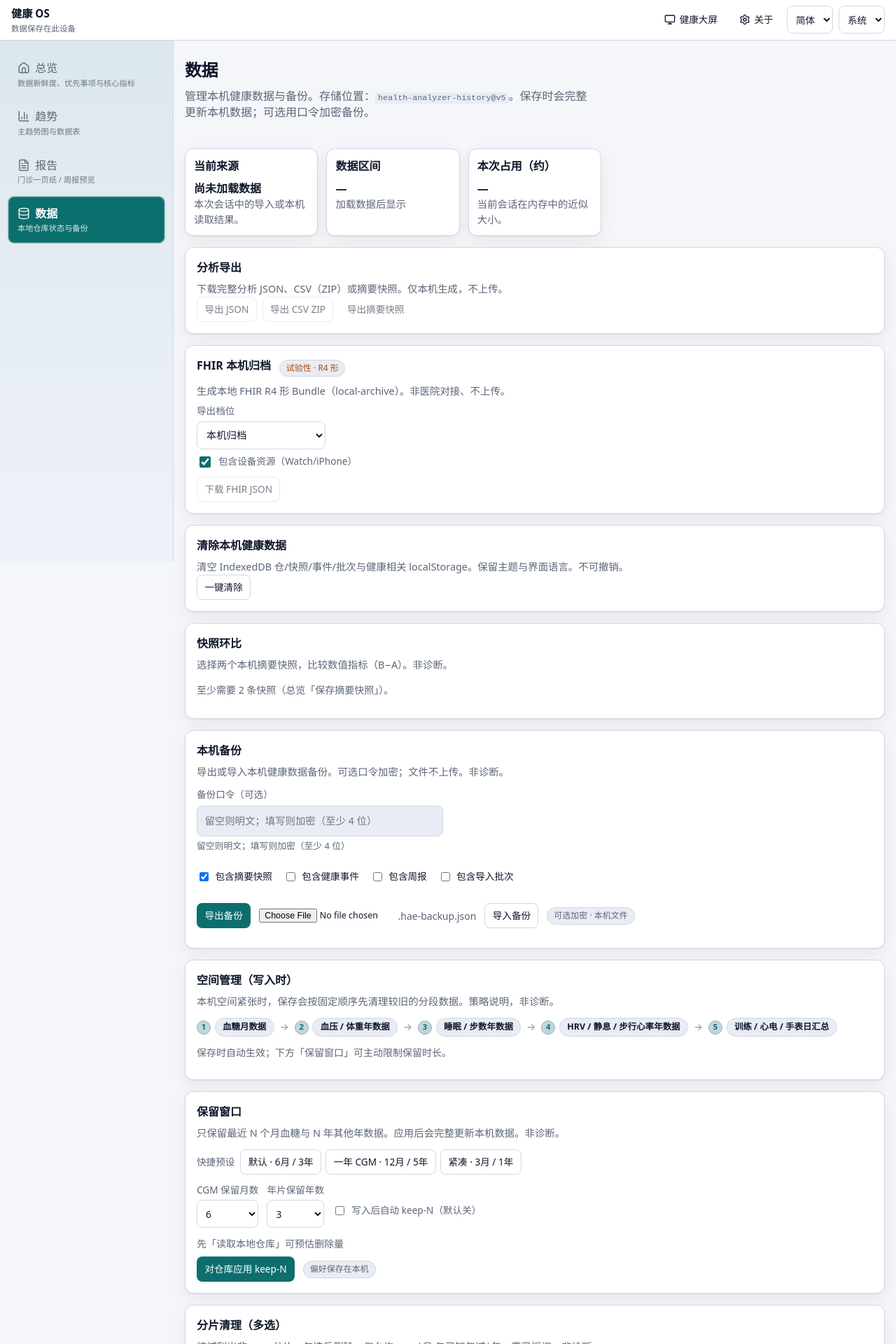
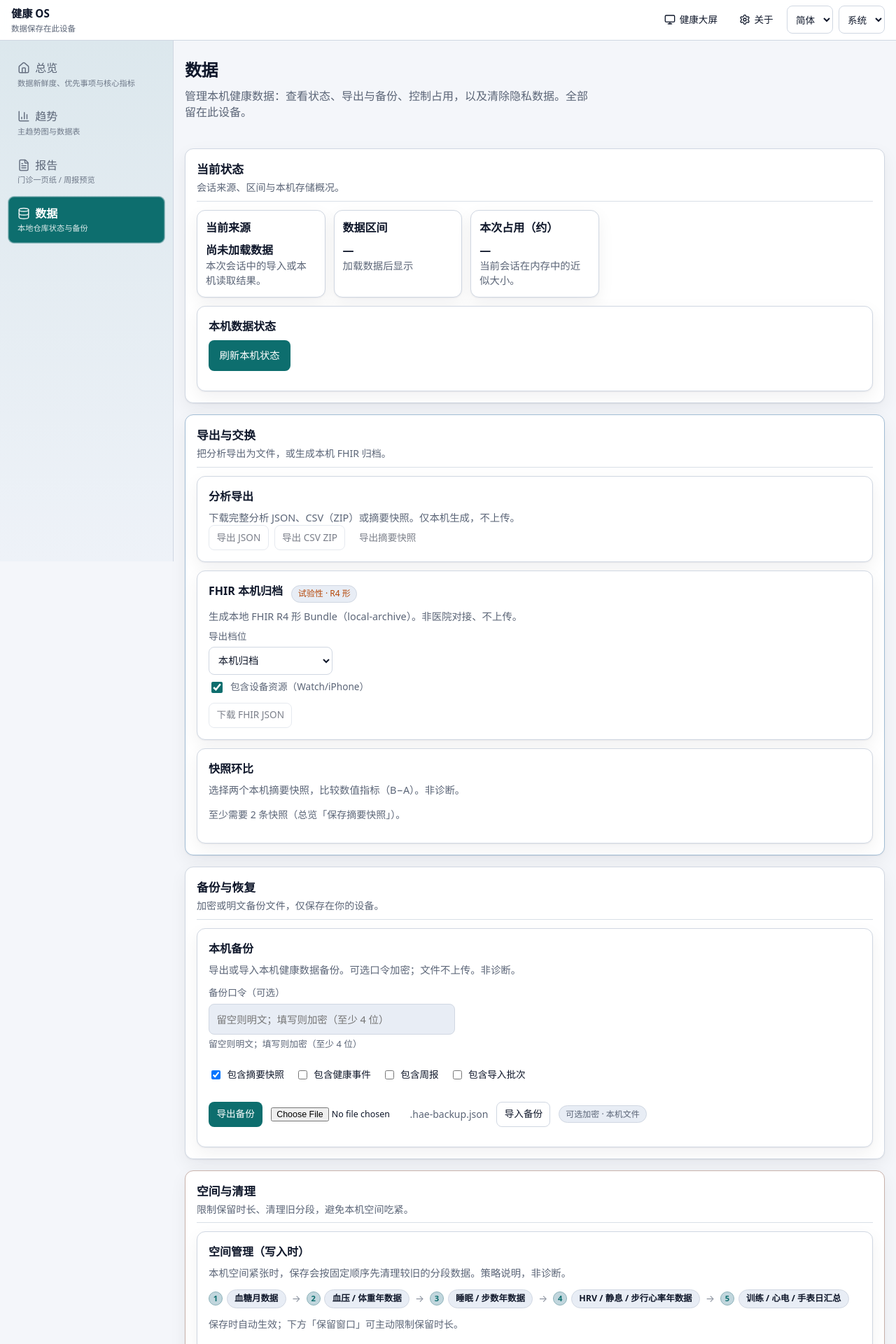
Before and after one commit to JohnWangggg/health-analyzer, a React (Vite) app in the folder web-ui/react-app/: page /data in a window 1280 px wide. Shown: the top 1920 px of the page at 70% size. Built offline with nearby package versions, Linux system fonts and the light colour scheme.

Commit message:
feat(v2.5.12): data page narrative sections and domain colors
Group Data tools into status / export / backup / space / privacy
sections with user-facing leads. Add low-saturation physiology color
tokens for recovery, sleep, metabolic, activity, load, and heart.

```diff
--- /dev/null
+++ b/web-ui/react-app/src/features/data/DataSection.tsx
@@ -0,0 +1,31 @@
+import type { ReactNode } from 'react';
+
+/**
+ * Narrative section on the Data page — groups related tools under one story.
+ */
+export function DataSection({
+  title,
+  lead,
+  children,
+  testId,
+  tone = 'default',
+}: {
+  title: string;
+  lead?: string;
+  children: ReactNode;
+  testId?: string;
+  tone?: 'default' | 'privacy' | 'export' | 'space';
+}) {
+  return (
+    <section
+      className={`data-section data-section-${tone}`}
+      data-testid={testId}
+    >
+      <header className="data-section-head">
+        <h2 className="data-section-title">{title}</h2>
+        {lead ? <p className="data-section-lead muted">{lead}</p> : null}
+      </header>
+      <div className="data-section-body">{children}</div>
+    </section>
+  );
+}
--- a/web-ui/react-app/src/i18n/messages.ts
+++ b/web-ui/react-app/src/i18n/messages.ts
@@ -201,8 +201,24 @@ export type MessageKey =
   | 'reports.includeEvents'
   | 'reports.useUserContext'
   | 'data.title'
+  | 'data.lead'
   | 'data.leadPrefix'
   | 'data.leadSuffix'
+  | 'data.section.status'
+  | 'data.section.statusLead'
+  | 'data.section.export'
+  | 'data.section.exportLead'
+  | 'data.section.backup'
+  | 'data.section.backupLead'
+  | 'data.section.space'
+  | 'data.section.spaceLead'
+  | 'data.section.privacy'
+  | 'data.section.privacyLead'
+  | 'data.layout.sharded'
+  | 'data.layout.legacy'
+  | 'data.layout.unknown'
+  | 'data.meta.title'
+  | 'data.storageDetail'
   | 'data.source'
   | 'data.sourceEmpty'
   | 'data.sourceDesc'
@@ -537,9 +553,26 @@ const zh: Record<MessageKey, string> = {
   'reports.includeEvents': '报告含本机事件（时间共现）',
   'reports.useUserContext': '注入个人背景',
   'data.title': '数据',
+  'data.lead':
+    '管理本机健康数据：查看状态、导出与备份、控制占用，以及清除隐私数据。全部留在此设备。',
   'data.leadPrefix': '管理本机健康数据与备份。存储位置：',
   'data.leadSuffix':
     '。保存时会完整更新本机数据；可选用口令加密备份。',
+  'data.section.status': '当前状态',
+  'data.section.statusLead': '会话来源、区间与本机存储概况。',
+  'data.section.export': '导出与交换',
+  'data.section.exportLead': '把分析导出为文件，或生成本机 FHIR 归档。',
+  'data.section.backup': '备份与恢复',
+  'data.section.backupLead': '加密或明文备份文件，仅保存在你的设备。',
+  'data.section.space': '空间与清理',
+  'data.section.spaceLead': '限制保留时长、清理旧分段，避免本机空间吃紧。',
+  'data.section.privacy': '隐私清除',
+  'data.section.privacyLead': '一键移除本机健康数据；不可撤销。',
+  'data.layout.sharded': '分段存储',
+  'data.layout.legacy': '旧布局',
+  'data.layout.unknown': '未知',
+  'data.meta.title': '本机仓概况',
+  'data.storageDetail': '存储 {name} · 版本 {version}',
   'data.source': '当前来源',
   'data.sourceEmpty': '尚未加载数据',
   'data.sourceDesc': '本次会话中的导入或本机读取结果。',
@@ -886,9 +919,26 @@ const en: Record<MessageKey, string> = {
   'reports.includeEvents': 'Include local events (co-occurrence)',
   'reports.useUserContext': 'Include personal context',
   'data.title': 'Data',
+  'data.lead':
+    'Manage on-device health data: status, export & backup, space controls, and privacy wipe. Everything stays on this device.',
   'data.leadPrefix': 'Manage on-device health data and backups. Storage: ',
   'data.leadSuffix':
     '. Saving fully updates local data; optional passphrase encryption for backups.',
+  'data.section.status': 'Current status',
+  'data.section.statusLead': 'Session source, range, and local storage overview.',
+  'data.section.export': 'Export & exchange',
+  'data.section.exportLead': 'Export analysis files or a local FHIR archive.',
+  'data.section.backup': 'Backup & restore',
+  'data.section.backupLead': 'Encrypted or plain backup files — on your device only.',
+  'data.section.space': 'Space & cleanup',
+  'data.section.spaceLead': 'Limit retention and remove old segments when space is tight.',
+  'data.section.privacy': 'Privacy wipe',
+  'data.section.privacyLead': 'Remove local health data in one step. Irreversible.',
+  'data.layout.sharded': 'Segmented storage',
+  'data.layout.legacy': 'Legacy layout',
+  'data.layout.unknown': 'Unknown',
+  'data.meta.title': 'Local store overview',
+  'data.storageDetail': 'Store {name} · v{version}',
   'data.source': 'Current source',
   'data.sourceEmpty': 'No data loaded yet',
   'data.sourceDesc': 'Import or local read for this session.',
--- a/web-ui/react-app/src/pages/DataPage.tsx
+++ b/web-ui/react-app/src/pages/DataPage.tsx
@@ -18,11 +18,13 @@ import { SnapshotComparePanel } from '../features/data/SnapshotComparePanel';
 import { SoftQuotaPanel } from '../features/data/SoftQuotaPanel';
 import { KeepNPanel } from '../features/data/KeepNPanel';
 import { ShardCleanupPanel } from '../features/data/ShardCleanupPanel';
+import { DataSection } from '../features/data/DataSection';
 import { useHealthStore } from '../store/useHealthStore';
 import { Button } from '../components/ui/Button';
 import { Card, CardDesc, CardTitle } from '../components/ui/Card';
 import { Badge } from '../components/ui/Badge';
 import { useLocale } from '../i18n/LocaleProvider';
+import { Stagger, StaggerItem } from '../motion/Stagger';
 
 function approxJsonBytes(value: unknown): number {
   try {
@@ -30,6 +32,15 @@ function approxJsonBytes(value: unknown): number {
   } catch {
     return 0;
   }
+}
+
+function layoutLabel(
+  layout: string | null | undefined,
+  t: (k: 'data.layout.sharded' | 'data.layout.legacy' | 'data.layout.unknown') => string,
+): string {
+  if (layout === 'sharded-v1') return t('data.layout.sharded');
+  if (layout) return t('data.layout.legacy');
+  return t('data.layout.unknown');
 }
 
 export function DataPage() {
@@ -68,29 +79,39 @@ export function DataPage() {
   const memoryBytes = analysis ? approxJsonBytes(analysis) : 0;
 
   return (
-    <div className="stack" data-testid="page-data">
+    <Stagger className="stack data-workspace" testId="page-data">
+      <StaggerItem>
         <div>
           <h1 className="page-title">{t('data.title')}</h1>
-        <p className="page-lead">
-          {t('data.leadPrefix')}
-          <code>
-            {IDB_CONTRACT.name}@v{IDB_CONTRACT.version}
-          </code>
-          {t('data.leadSuffix')}
-        </p>
+          <p className="page-lead">{t('data.lead')}</p>
         </div>
+      </StaggerItem>
 
+      <StaggerItem>
+        <DataSection
+          title={t('data.section.status')}
+          lead={t('data.section.statusLead')}
+          testId="data-section-status"
+        >
           <div className="kpi-matrix">
             <Card data-testid="data-source-card">
               <CardTitle>{t('data.source')}</CardTitle>
-          <p className="kpi" style={{ fontSize: '1rem' }} data-testid="data-source">
+              <p
+                className="kpi"
+                style={{ fontSize: '1rem' }}
+                data-testid="data-source"
+              >
                 {sourceLabel || t('data.sourceEmpty')}
               </p>
               <CardDesc>{t('data.sourceDesc')}</CardDesc>
             </Card>
             <Card data-testid="data-span-card">
               <CardTitle>{t('data.span')}</CardTitle>
-          <p className="kpi" style={{ fontSize: '1rem' }} data-testid="data-span">
+              <p
+                className="kpi"
+                style={{ fontSize: '1rem' }}
+                data-testid="data-span"
+              >
                 {summary
                   ? `${summary.dateRange.start || '—'} → ${summary.dateRange.end || '—'}`
                   : '—'}
@@ -106,32 +127,16 @@ export function DataPage() {
             </Card>
             <Card data-testid="data-storage-card">
               <CardTitle>{t('data.bytes')}</CardTitle>
-          <p className="kpi" style={{ fontSize: '1rem' }} data-testid="data-bytes">
+              <p
+                className="kpi"
+                style={{ fontSize: '1rem' }}
+                data-testid="data-bytes"
+              >
                 {memoryBytes ? `${(memoryBytes / 1024).toFixed(1)} KB` : '—'}
               </p>
               <CardDesc>{t('data.bytesDesc')}</CardDesc>
             </Card>
           </div>
-
-      <ExportPanel />
-
-      <FhirExportPanel />
-
-      <PrivacyWipePanel />
-
-      <SnapshotComparePanel />
-
-      <BackupPanel onImported={() => void refreshLegacy()} />
-
-      <SoftQuotaPanel
-        layout={whMeta?.layout}
-        totalApproxBytes={whMeta?.totalApproxBytes}
-        lastWrittenAt={whMeta?.lastWrittenAt}
-      />
-
-      <KeepNPanel meta={whMeta} onApplied={() => void refreshLegacy()} />
-
-      <ShardCleanupPanel onChanged={() => void refreshLegacy()} />
 
           <Card>
             <CardTitle>{t('data.probe')}</CardTitle>
@@ -157,8 +162,10 @@ export function DataPage() {
                   {probe.ok ? t('data.contractOk') : t('data.contractFail')} —{' '}
                   {probe.note}
                 </p>
-            <p className="muted">
-              version={probe.version}; stores={probe.storeNames.join(', ')}
+                <p className="muted data-tech-detail">
+                  {t('data.storageDetail')
+                    .replace('{name}', IDB_CONTRACT.name)
+                    .replace('{version}', String(probe.version))}
                 </p>
               </div>
             ) : null}
@@ -167,20 +174,20 @@ export function DataPage() {
               <div style={{ marginTop: '1rem' }} data-testid="warehouse-meta-view">
                 <div className="row" style={{ marginBottom: '0.5rem' }}>
                   <h3 className="ui-card-title" style={{ margin: 0 }}>
-                warehouseMeta
+                    {t('data.meta.title')}
                   </h3>
-              {whMeta.layout ? (
                   <Badge
-                  tone={whMeta.layout === 'sharded-v1' ? 'ok' : 'watch'}
+                    tone={
+                      whMeta.layout === 'sharded-v1'
+                        ? 'ok'
+                        : whMeta.layout
+                          ? 'watch'
+                          : 'neutral'
+                    }
                     data-testid="wh-layout-badge"
                   >
-                  layout: {whMeta.layout}
+                    {layoutLabel(whMeta.layout, t)}
                   </Badge>
-              ) : (
-                <Badge tone="neutral" data-testid="wh-layout-badge">
-                  layout: —
-                </Badge>
-              )}
                 </div>
                 <table className="table">
                   <tbody>
@@ -258,6 +265,59 @@ export function DataPage() {
               </div>
             ) : null}
           </Card>
-    </div>
+        </DataSection>
+      </StaggerItem>
+
+      <StaggerItem>
+        <DataSection
+          title={t('data.section.export')}
+          lead={t('data.section.exportLead')}
+          testId="data-section-export"
+          tone="export"
+        >
+          <ExportPanel />
+          <FhirExportPanel />
+          <SnapshotComparePanel />
+        </DataSection>
+      </StaggerItem>
+
+      <StaggerItem>
+        <DataSection
+          title={t('data.section.backup')}
+          lead={t('data.section.backupLead')}
+          testId="data-section-backup"
+        >
+          <BackupPanel onImported={() => void refreshLegacy()} />
+        </DataSection>
+      </StaggerItem>
+
+      <StaggerItem>
+        <DataSection
+          title={t('data.section.space')}
+          lead={t('data.section.spaceLead')}
+          testId="data-section-space"
+          tone="space"
+        >
+          <SoftQuotaPanel
+            layout={whMeta?.layout}
+            totalApproxBytes={whMeta?.totalApproxBytes}
+            lastWrittenAt={whMeta?.lastWrittenAt}
+          />
+          <KeepNPanel meta={whMeta} onApplied={() => void refreshLegacy()} />
+          <ShardCleanupPanel onChanged={() => void refreshLegacy()} />
+        </DataSection>
+      </StaggerItem>
+
+      <StaggerItem>
+        <DataSection
+          title={t('data.section.privacy')}
+          lead={t('data.section.privacyLead')}
+          testId="data-section-privacy"
+          tone="privacy"
+        >
+          <PrivacyWipePanel />
+        </DataSection>
+      </StaggerItem>
+    </Stagger>
   );
 }
--- a/web-ui/react-app/src/styles/app.css
+++ b/web-ui/react-app/src/styles/app.css
@@ -827,9 +827,67 @@
 }
 .overview-trend-spark {
   margin-top: auto;
-  color: var(--accent);
+  color: var(--domain-activity);
   width: 100%;
   max-width: 100%;
+}
+.overview-trend-card[data-testid='overview-trend-steps'] .overview-trend-spark {
+  color: var(--domain-activity);
+}
+.overview-trend-card[data-testid='overview-trend-weight'] .overview-trend-spark,
+.overview-trend-card[data-testid='overview-trend-cgmDailyMean'] .overview-trend-spark {
+  color: var(--domain-metabolic);
+}
+.overview-trend-card[data-testid='overview-trend-sleepTotal'] .overview-trend-spark {
+  color: var(--domain-sleep);
+}
+
+/* Data workspace sections */
+.data-section {
+  display: flex;
+  flex-direction: column;
+  gap: var(--space-3);
+  padding: var(--space-4);
+  border: 1px solid var(--border);
+  border-radius: var(--radius);
+  background: var(--bg-elevated);
+  box-shadow: var(--shadow);
+}
+.data-section-head {
+  display: flex;
+  flex-direction: column;
+  gap: 0.25rem;
+  padding-bottom: var(--space-2);
+  border-bottom: 1px solid color-mix(in srgb, var(--border) 80%, transparent);
+}
+.data-section-title {
+  margin: 0;
+  font-size: 1.05rem;
+  font-weight: 700;
+}
+.data-section-lead {
+  margin: 0;
+  font-size: 0.88rem;
+  line-height: 1.45;
+  max-width: 40rem;
+}
+.data-section-body {
+  display: flex;
+  flex-direction: column;
+  gap: var(--space-3);
+}
+.data-section-export {
+  border-color: color-mix(in srgb, var(--domain-activity) 28%, var(--border));
+}
+.data-section-space {
+  border-color: color-mix(in srgb, var(--domain-load) 25%, var(--border));
+}
+.data-section-privacy {
+  border-color: color-mix(in srgb, var(--danger) 30%, var(--border));
+  background: color-mix(in srgb, var(--danger) 4%, var(--bg-elevated));
+}
+.data-tech-detail {
+  font-size: 0.8rem;
 }
 .sparkline-line {
   vector-effect: non-scaling-stroke;
@@ -1167,7 +1225,7 @@
   stroke: color-mix(in srgb, var(--accent) 18%, var(--border));
 }
 .recovery-ring-progress {
-  stroke: var(--accent);
+  stroke: var(--domain-recovery);
 }
 .recovery-ring-center {
   position: absolute;
@@ -1189,6 +1247,7 @@
 .recovery-ring-value {
   font-size: 2.1rem !important;
   margin: 0.05rem 0;
+  color: var(--domain-recovery) !important;
 }
 .recovery-ring-sub {
   font-size: 0.72rem;
@@ -1335,8 +1394,21 @@
 .signal-item-icon {
   flex-shrink: 0;
   margin-top: 0.15rem;
-  color: var(--accent);
+  color: var(--domain-recovery);
   opacity: 0.9;
+}
+.signal-item[data-signal='sleep'] .signal-item-icon {
+  color: var(--domain-sleep);
+}
+.signal-item[data-signal='steps'] .signal-item-icon,
+.signal-item[data-signal='workouts'] .signal-item-icon {
+  color: var(--domain-activity);
+}
+.signal-item[data-signal='cgm'] .signal-item-icon {
+  color: var(--domain-metabolic);
+}
+.signal-item[data-signal='recovery-low'] .signal-item-icon {
+  color: var(--domain-load);
 }
 .signal-item-body {
   display: flex;
--- a/web-ui/react-app/src/styles/theme.css
+++ b/web-ui/react-app/src/styles/theme.css
@@ -40,6 +40,13 @@
   --danger: #b42318;
   --ok: #067647;
   --watch: #b54708;
+  /* Domain / physiology accents (low saturation, product not marketing) */
+  --domain-recovery: #0d6e6e;
+  --domain-load: #b54708;
+  --domain-sleep: #5b6abf;
+  --domain-metabolic: #0f7a5a;
+  --domain-activity: #2a7ab5;
+  --domain-heart: #b4234a;
   --shadow: 0 1px 2px rgb(15 23 42 / 6%), 0 8px 24px rgb(15 23 42 / 6%);
   --overlay: rgb(15 23 42 / 45%);
 }
@@ -58,6 +65,12 @@
   --danger: #f97066;
   --ok: #32d583;
   --watch: #fdb022;
+  --domain-recovery: #2dd4bf;
+  --domain-load: #fdb022;
+  --domain-sleep: #8b9cf7;
+  --domain-metabolic: #34d399;
+  --domain-activity: #38bdf8;
+  --domain-heart: #fb7185;
   --shadow: 0 1px 2px rgb(0 0 0 / 40%), 0 12px 32px rgb(0 0 0 / 35%);
   --overlay: rgb(0 0 0 / 55%);
 }
@@ -77,6 +90,12 @@
     --danger: #f97066;
     --ok: #32d583;
     --watch: #fdb022;
+    --domain-recovery: #2dd4bf;
+    --domain-load: #fdb022;
+    --domain-sleep: #8b9cf7;
+    --domain-metabolic: #34d399;
+    --domain-activity: #38bdf8;
+    --domain-heart: #fb7185;
     --shadow: 0 1px 2px rgb(0 0 0 / 40%), 0 12px 32px rgb(0 0 0 / 35%);
     --overlay: rgb(0 0 0 / 55%);
   }
```
Also changed, not shown: 2 other files (tests, documents, lock files or other folders). Lines whose indentation alone changed are shown as unchanged.
